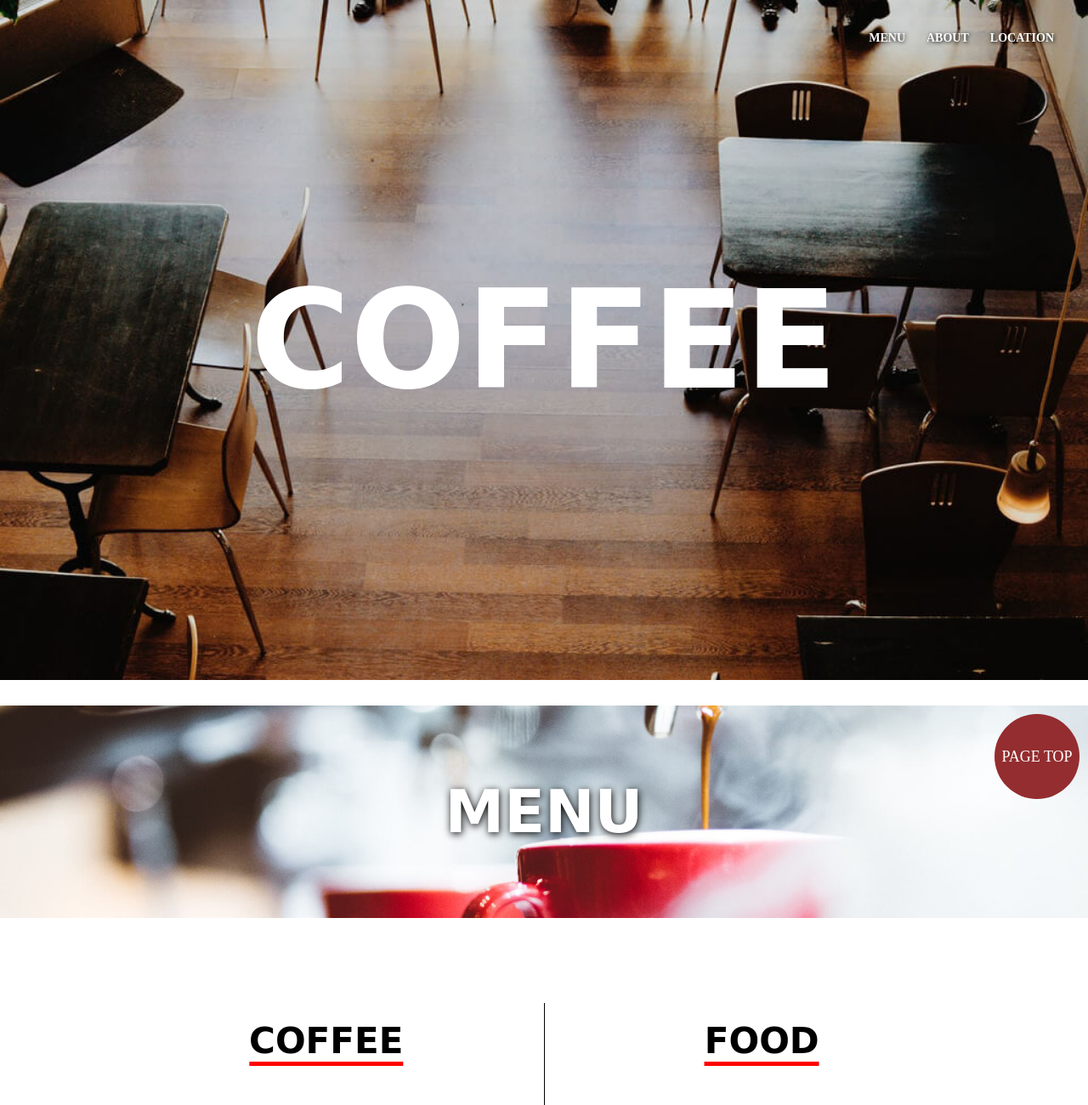
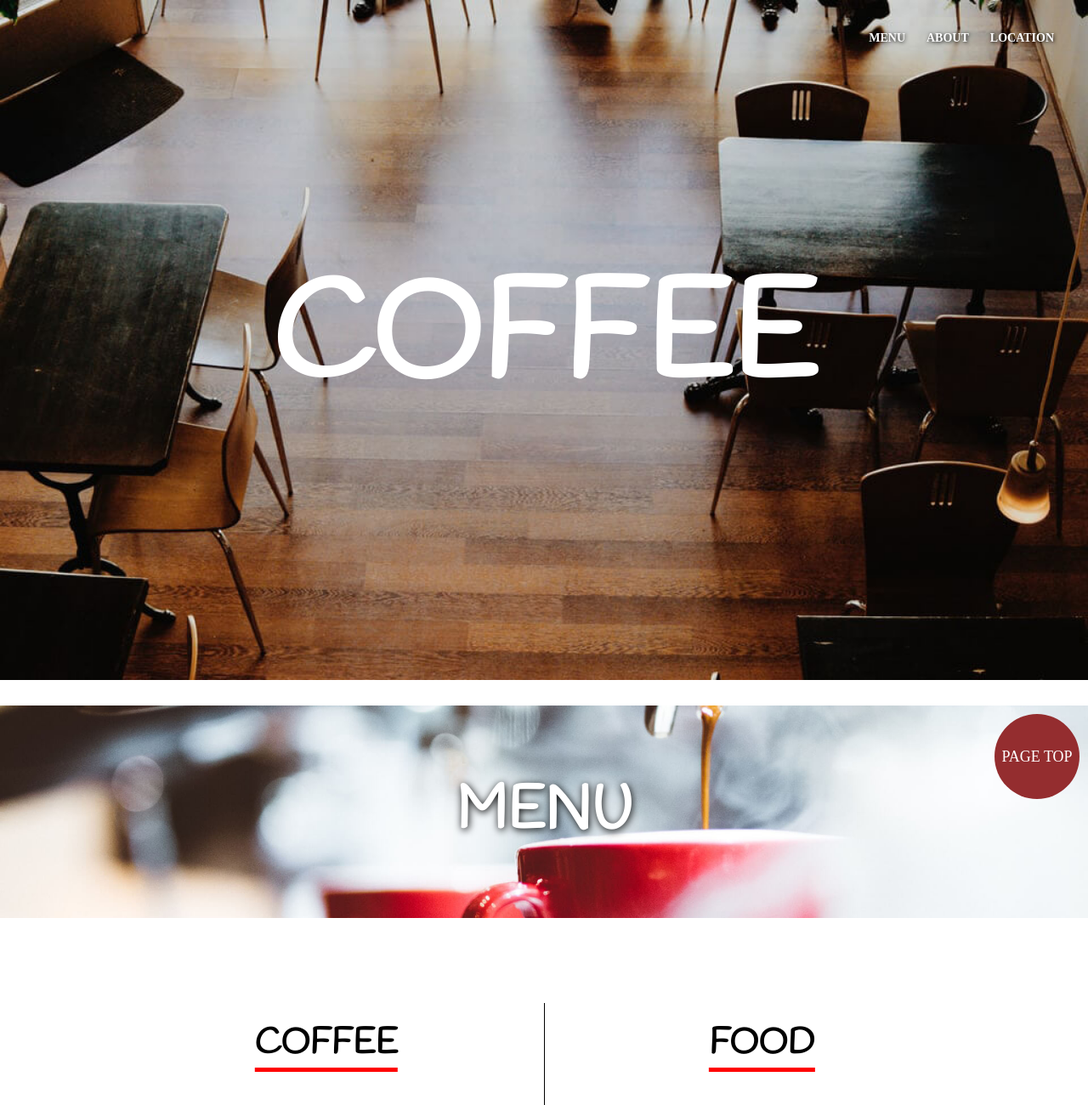
Before and after one commit to hamatai7109/coffee__store, a plain HTML site: page index.html in a window 1280 px wide. Shown: the top 1300 px of the page at 85% size. Drawn offline with Linux system fonts and the light colour scheme.

Commit message:
Update style.css

```diff
--- a/style.css
+++ b/style.css
@@ -36,7 +36,7 @@ section:not(:first-child) {
 
 .p-siteTitle__text {
   color: #ffffff;
-  font-family: 'Lobster Two', cursive;
+  font-family: 'Handlee', cursive;
 }
 
 /* global */
@@ -75,7 +75,7 @@ section:not(:first-child) {
 
 .p-titleArea__text {
   color: #ffffff;
-  font-family: 'Lobster Two', cursive;
+  font-family: 'Handlee', cursive;
   text-shadow: 1px 2px 10px #000000;
   position: absolute;
   top: 50%;
@@ -103,7 +103,7 @@ section:not(:first-child) {
 .p-content__title--text {
   display: inline;
   position: relative;
-  font-family: 'Lobster Two', cursive;
+  font-family: 'Handlee', cursive;
 }
 
 .p-content__title--text::after {
```
